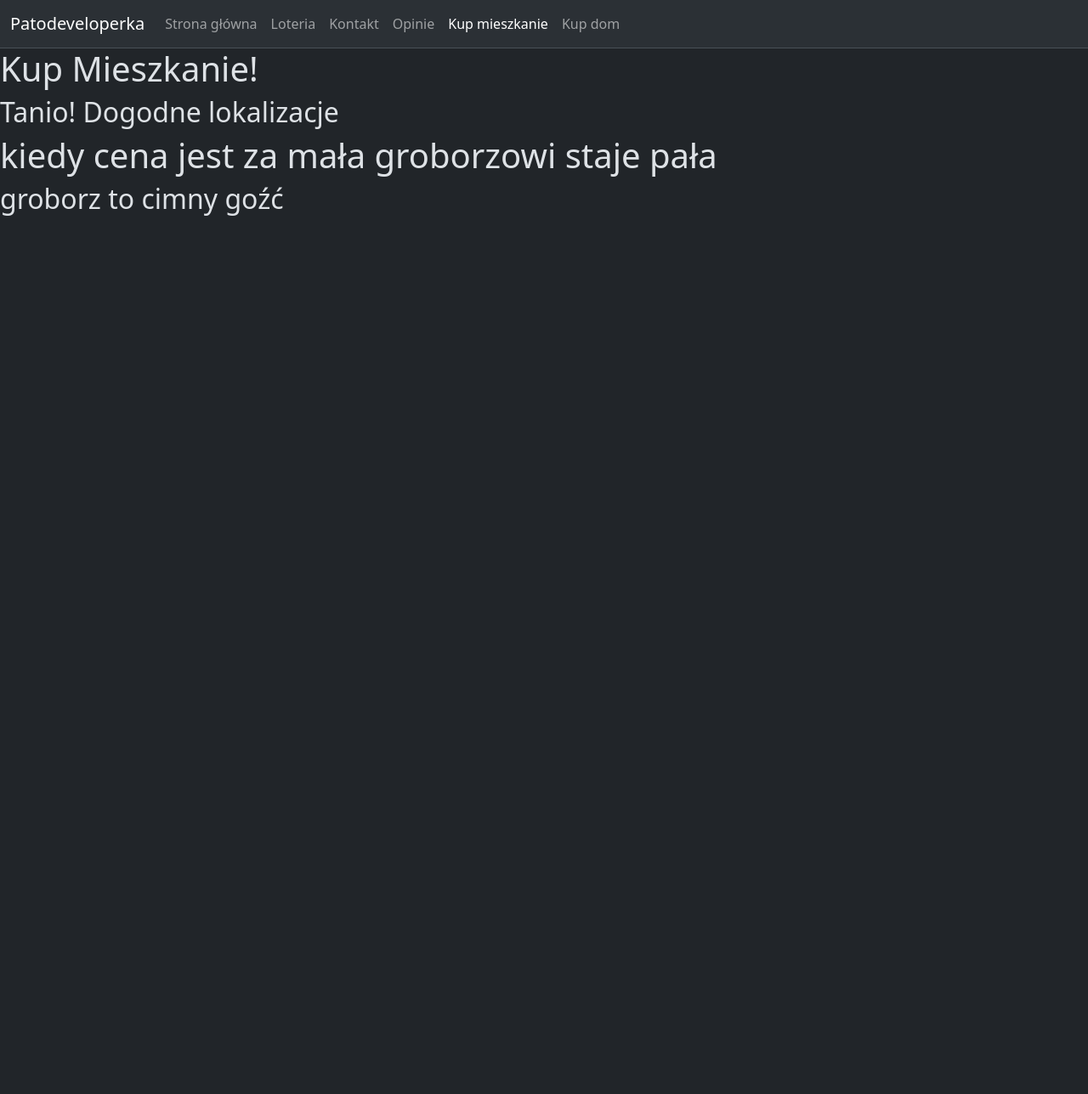
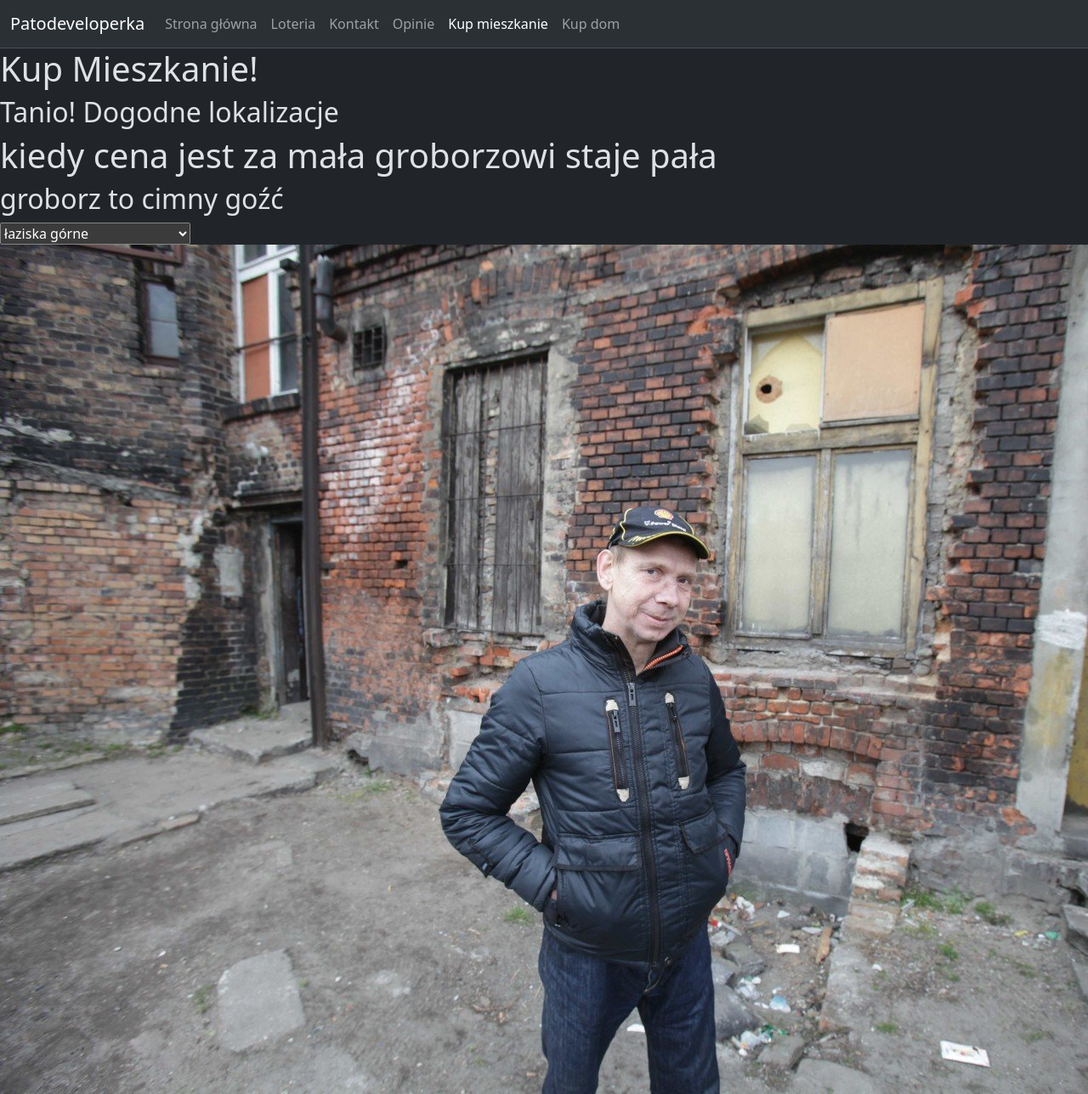
Before and after one commit to gowno2137/Patodevelopment, a PHP site: page /kupMieszkanie.php in a window 1280 px wide; the page is wider, and only the part inside the window is pictured. Shown: that part at 85% size. Before the commit the page ends 254 px from the top of that part, so only its background shows below. Run offline with PHP 8.4, Linux system fonts and the light colour scheme.

Commit message:
Update kupMieszkanie.php

```diff
--- a/kupMieszkanie.php
+++ b/kupMieszkanie.php
@@ -42,5 +42,10 @@
     <h2>Tanio! Dogodne lokalizacje</h2>
     <h1>kiedy cena jest za mała groborzowi staje pała</h1>
     <h2>groborz to cimny goźć</h2>
+    <select name="gowno" id="">
+        <option value="tak">łaziska górne</option>
+        <option value="marcin podgórski">nie ma sensu odpalac lawa</option>
+    </select>
+    <img src="l1.jpg" alt="">
 </body>
 </html>
```
